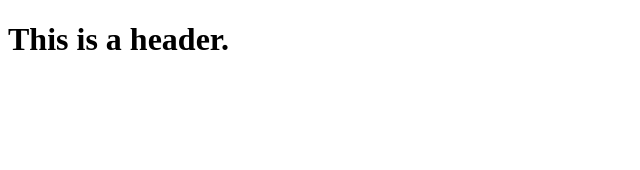
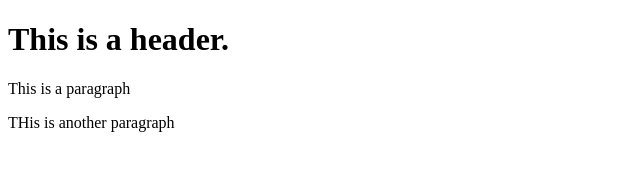
Before and after one commit to BevGuerin/git-test, a plain HTML site: page index.html in a window 1280 px wide. Shown: the whole page, without its empty margins (0-640 px from the left). Drawn offline with Linux system fonts and the light colour scheme.

Commit message:
Third commit

```diff
--- a/index.html
+++ b/index.html
@@ -2,5 +2,7 @@
 <html>
     <body>
         <h1>This is a header.</h1>
+        <p>This is a paragraph</p>
+        <p>THis is another paragraph</p>
     </body>
 </html>
```
Also changed, not shown: 1 other file.
